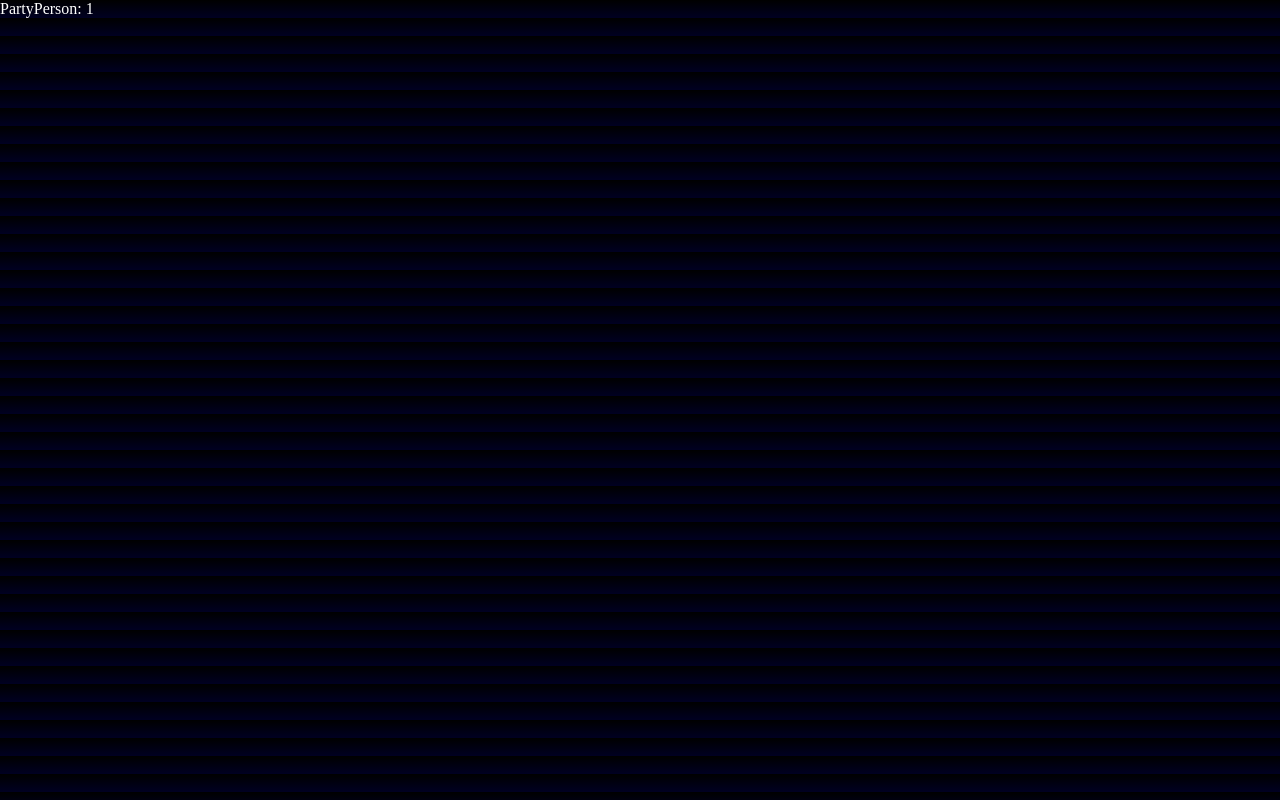
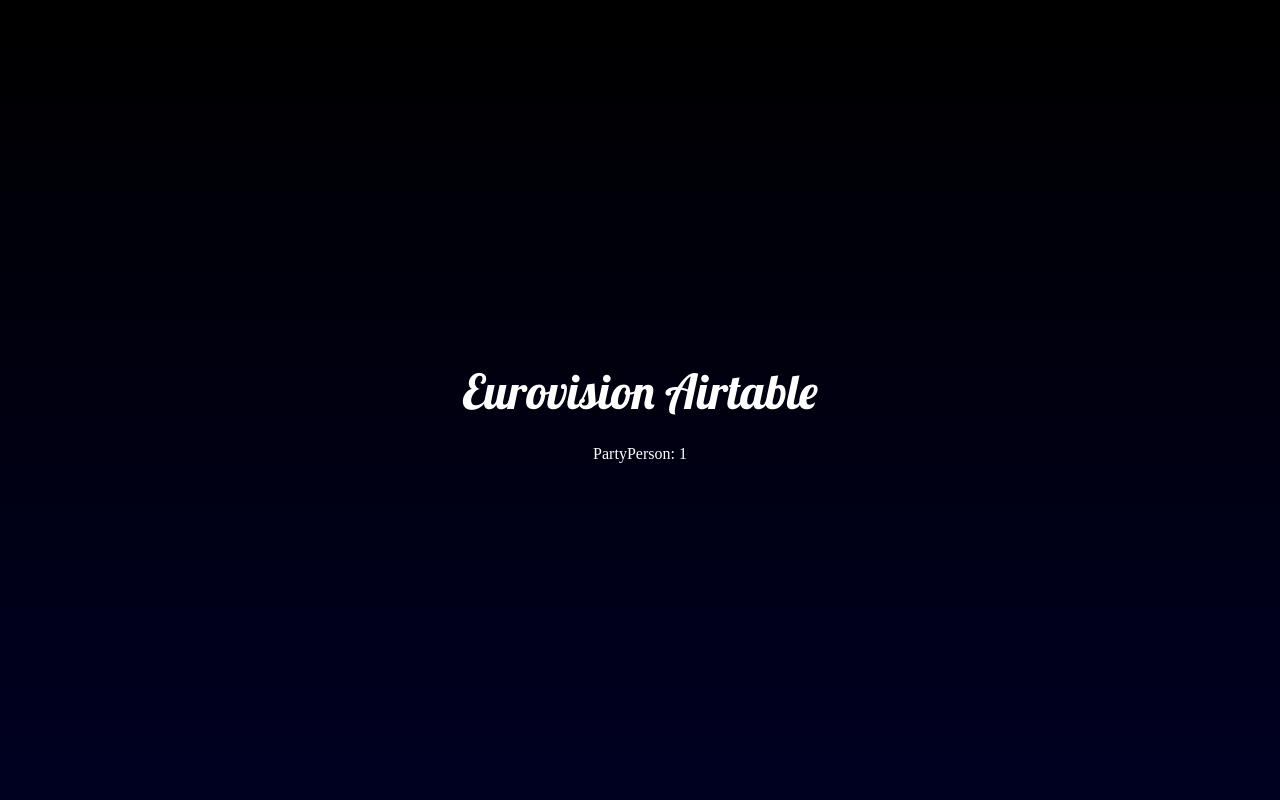
Before and after one commit to valscion/eurovision-airtable, a Next.js app: page /party-people/1 in a window 1280 px wide. Built offline with nearby package versions, Linux system fonts and the light colour scheme.

Commit message:
Layouts for you and me
Co-authored-by: Jenni Laakso <9502221+OtterleyW@users.noreply.github.com>

```diff
--- /dev/null
+++ b/app/layout.module.css
@@ -0,0 +1,12 @@
+.hero {
+  display: flex;
+  height: 100vh;
+  justify-content: center;
+  align-items: center;
+  flex-direction: column;
+}
+
+.heading {
+  font-size: 3rem;
+  padding: 1.5rem;
+}
--- a/app/layout.tsx
+++ b/app/layout.tsx
@@ -1,18 +1,30 @@
-import './globals.css'
+import { Lobster } from "next/font/google";
+import "./globals.css";
+import styles from "./layout.module.css"
 
 export const metadata = {
-  title: 'Eurovision Airtable',
-  description: 'Connects React frontend to an Airtable data for local Eurovision party',
-}
+  title: "Eurovision Airtable",
+  description:
+    "Connects React frontend to an Airtable data for local Eurovision party",
+};
+
+const lobster = Lobster({ subsets: ["latin"], weight: "400" });
 
 export default function RootLayout({
   children,
 }: {
-  children: React.ReactNode
+  children: React.ReactNode;
 }) {
   return (
     <html lang="en">
-      <body>{children}</body>
+      <body>
+        <div className={styles.hero}>
+          <h1 className={`${lobster.className} ${styles.heading}`}>
+            Eurovision Airtable
+          </h1>
+          {children}
+        </div>
+      </body>
     </html>
-  )
+  );
 }
```
Also changed, not shown: app/page.module.css (+0 -13 lines), app/page.tsx (+2 -8 lines).
